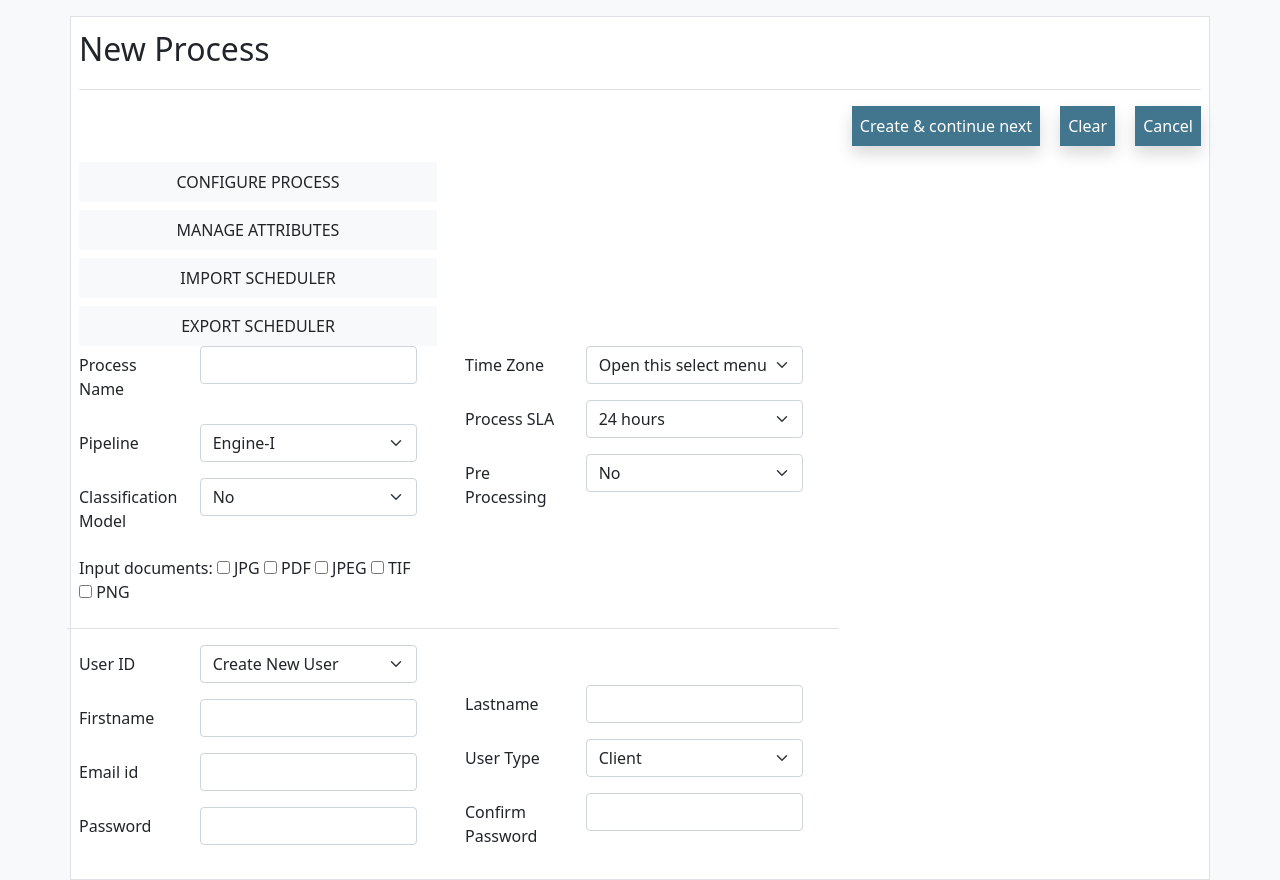
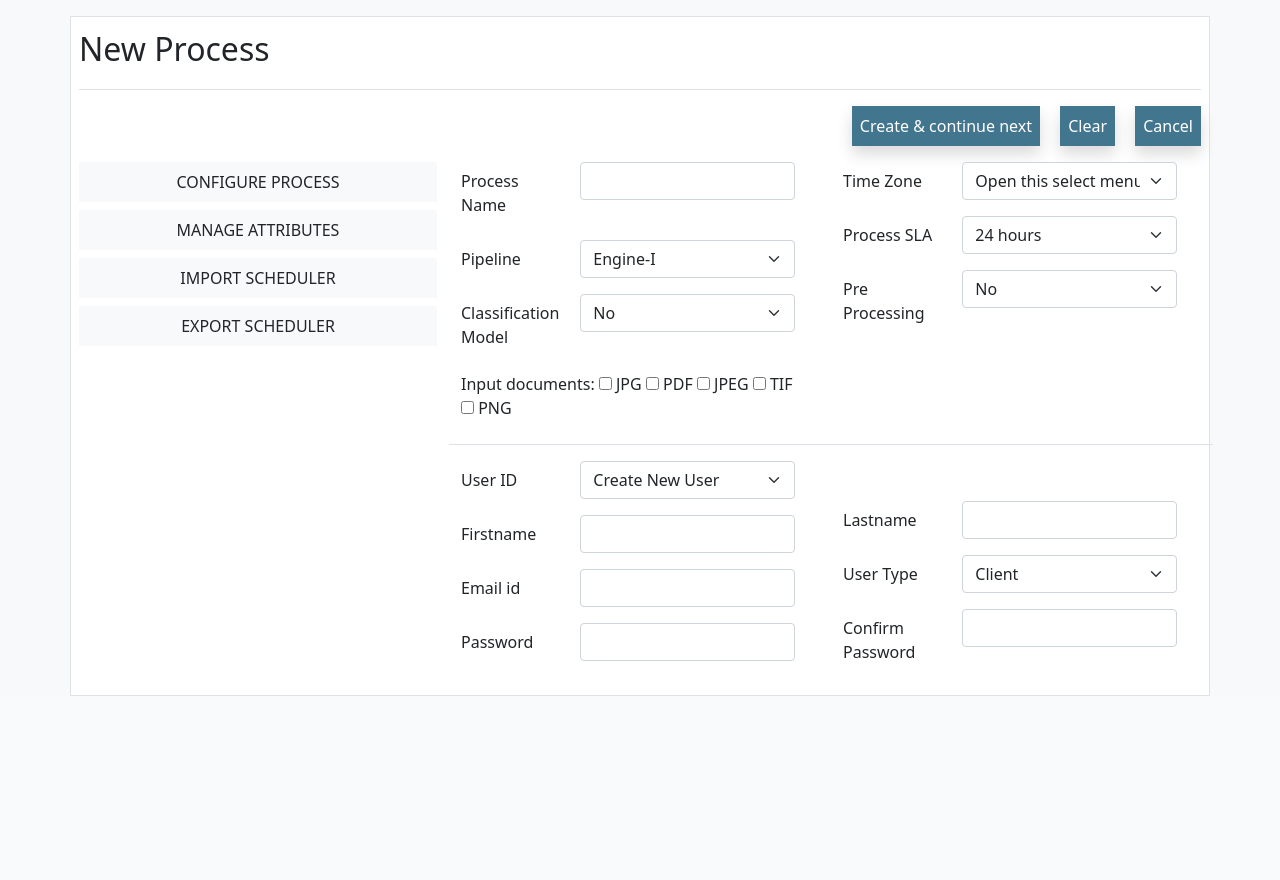
Before and after one commit to sourav-crossml/full_stack_training, a Django app: page / in a window 1280 px wide. Shown: the part 132-1012 px from the top of the page. After the commit the page ends 828 px from the top, so only its background shows below. Run offline with Django 3.2, Linux system fonts and the light colour scheme; some libraries are stand-ins or nearby versions.

Commit message:
Ui fixes

```diff
--- a/templates/index.html
+++ b/templates/index.html
@@ -71,7 +71,7 @@
       <button type="button" class="buttons1 p-2 border-0 text-white shadow">Cancel</button>
     </div>
 
-    <div class="row">
+    <div class="row row-cols-2">
       <div class="col-4">
         <div class="" id="">
           <ul class="navbar-nav">
@@ -94,9 +94,9 @@
         </div>
       </div>
 
-      <form action="">
 
-        <div class="col-8">
+      <div class="col-8">
+        <form action="">
           <div class="row row-cols-2">
             <div class="">
 
@@ -256,8 +256,8 @@
 
             </div>
           </div>
-        </div>
-      </form>
+        </form>
+      </div>
     </div>
   </div>
 
```
Also changed, not shown: README.md (deleted).
